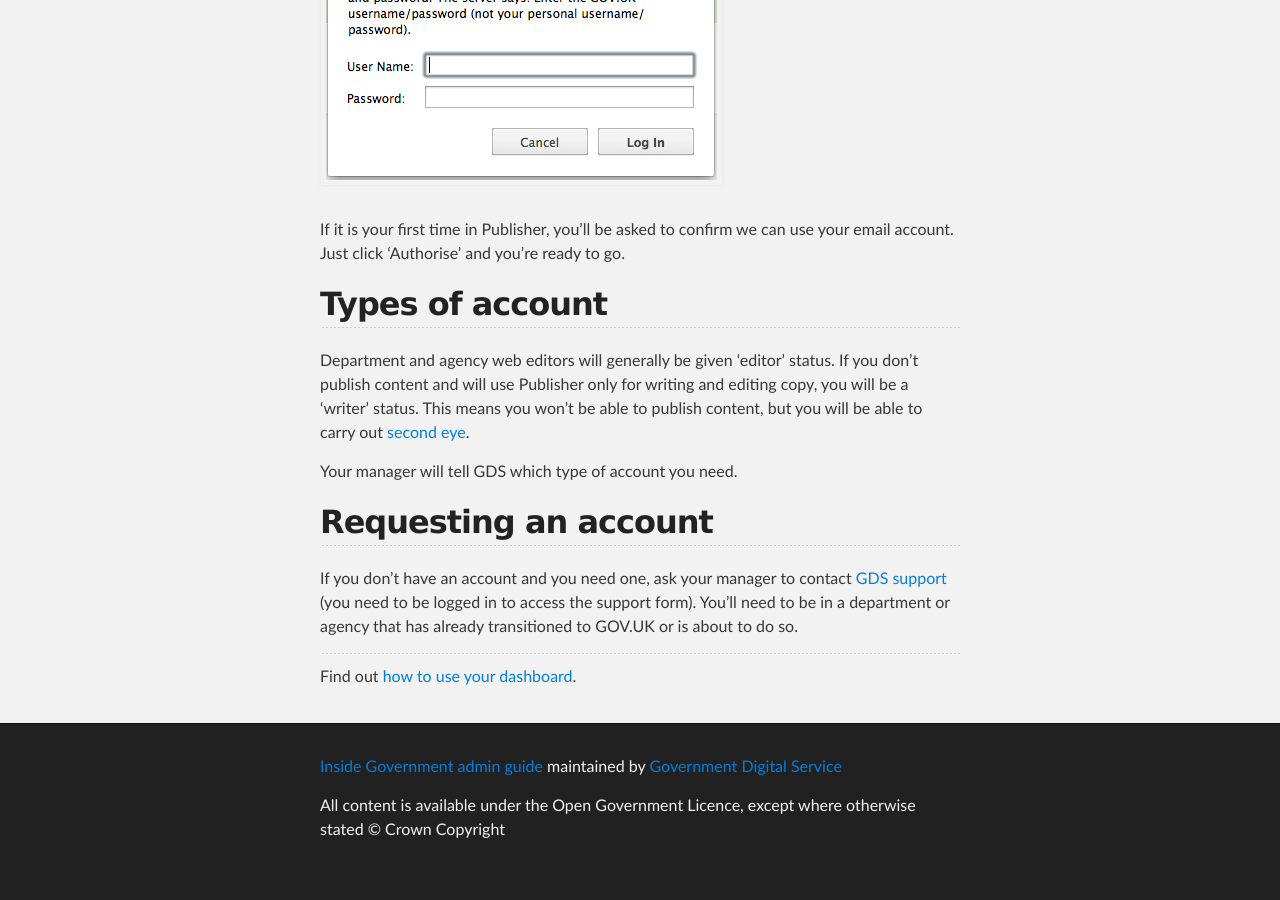
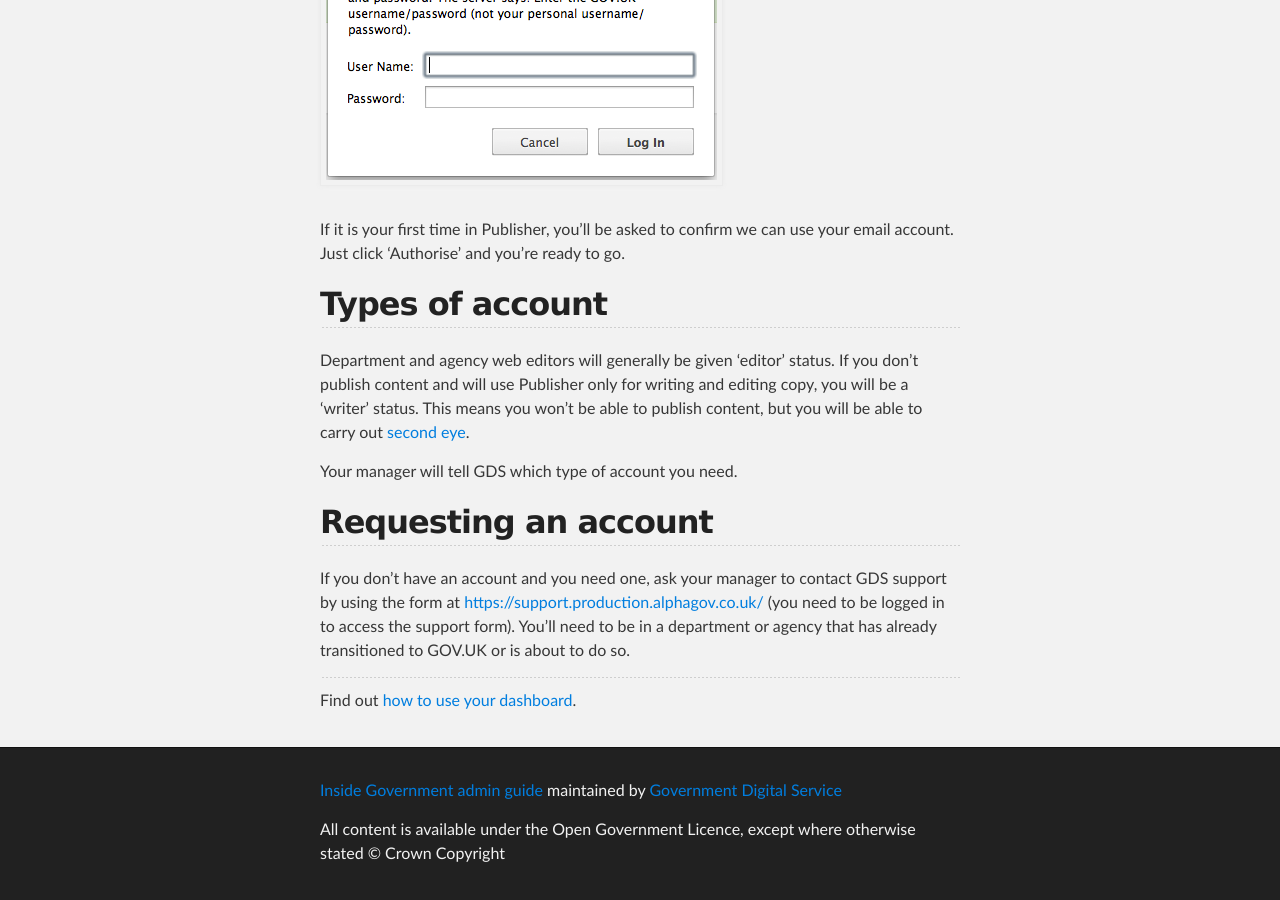
Before and after one commit to alphagov/inside-government-admin-guide, a Jekyll site: the page built from your-account/get-an-account.md, in a window 1280 px wide and 900 px high, scrolled down 2097 px. Built offline with Jekyll 4.4.1, drawn with Linux system fonts in a browser that asks for light colours; before the commit the page ends 2973 px from its top, so only the background shows below that.

Commit message:
added support url

```diff
--- a/your-account/get-an-account.md
+++ b/your-account/get-an-account.md
@@ -41,7 +41,7 @@ Your manager will tell GDS which type of account you need.
 
 ## Requesting an account
 
-If you don't have an account and you need one, ask your manager to contact [GDS support](https://support.production.alphagov.co.uk/) (you need to be logged in to access the support form). You'll need to be in a department or agency that has already transitioned to GOV.UK or is about to do so.
+If you don't have an account and you need one, ask your manager to contact GDS support by using the form at [https://support.production.alphagov.co.uk/](https://support.production.alphagov.co.uk/) (you need to be logged in to access the support form). You'll need to be in a department or agency that has already transitioned to GOV.UK or is about to do so.
 
 
 ----------------------------------------------------------------------------------------------------------------
```
